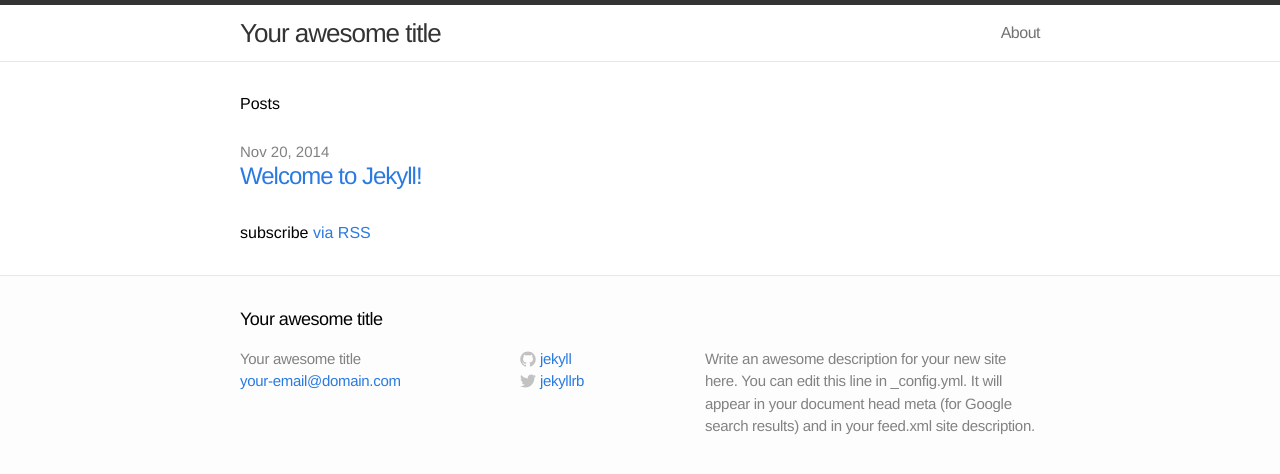
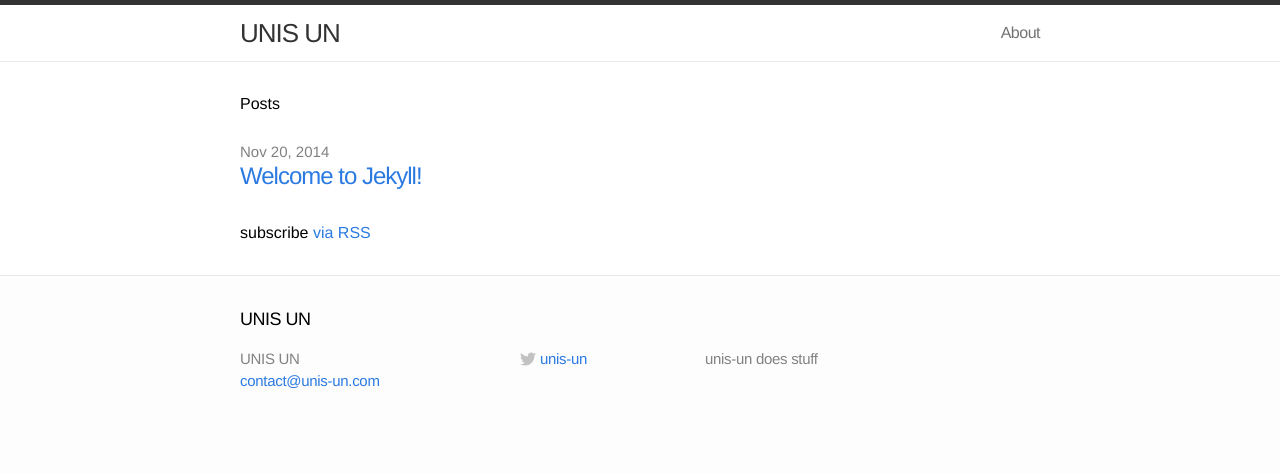
Before and after one commit to UNIS-UN/unis-un.github.io, a Jekyll site: the page built from index.html, in a window 1280 px wide. Shown: the top 474 px of the page. Built offline with Jekyll 4.4.1, drawn with Linux system fonts in a browser that asks for light colours.

Commit message:
Update description

```diff
--- a/_config.yml
+++ b/_config.yml
@@ -1,11 +1,10 @@
 # Site settings
-title: Your awesome title
-email: your-email@domain.com
-description: "Write an awesome description for your new site here. You can edit this line in _config.yml. It will appear in your document head meta (for Google search results) and in your feed.xml site description."
+title: UNIS UN
+email: contact@unis-un.com
+description: "unis-un does stuff"
 baseurl: ""
 url: "http://yourdomain.com"
-twitter_username: jekyllrb
-github_username:  jekyll
+twitter_username: unis-un
 
 # Build settings
 markdown: kramdown
```
